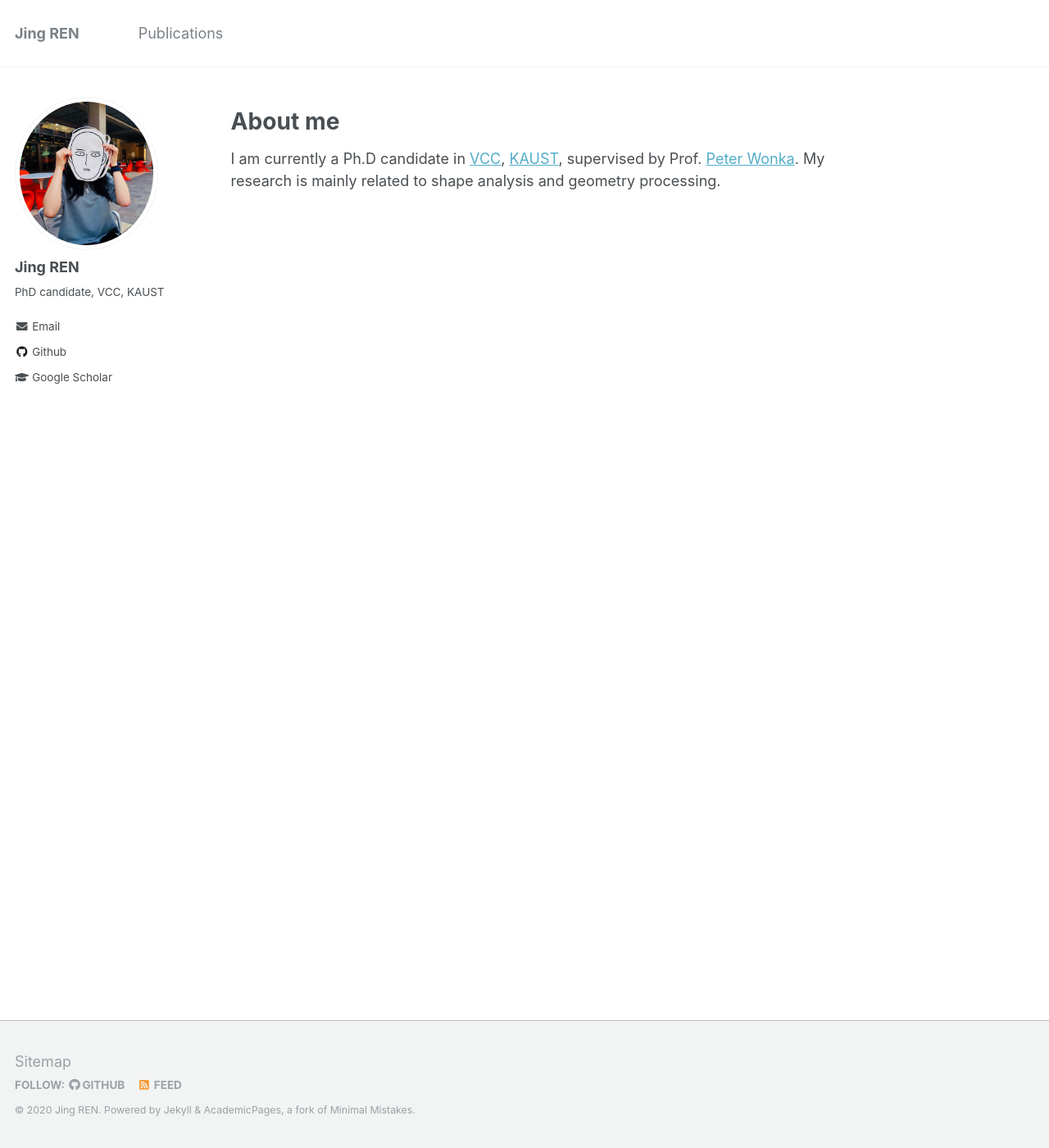
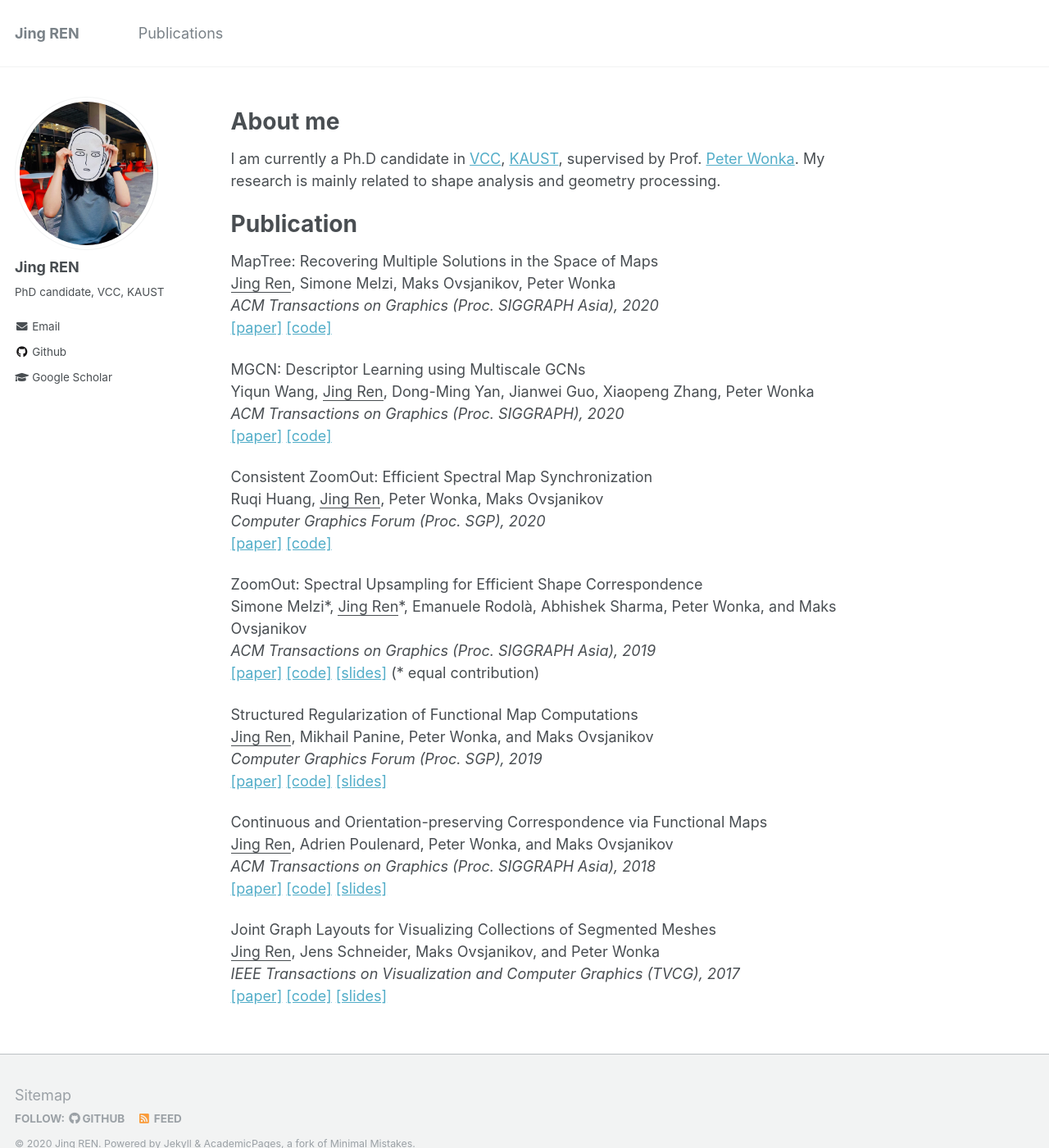
Before and after one commit to llorz/llorz.github.io, a Jekyll site: the page built from _pages/about.md, in a window 1280 px wide and 1400 px high. Shown: the whole window at 82% size. Built offline with Jekyll 4.4.1, drawn with Linux system fonts in a browser that asks for light colours.

Commit message:
Update about.md

```diff
--- a/_pages/about.md
+++ b/_pages/about.md
@@ -12,3 +12,63 @@ redirect_from:
 # About me
 
 I am currently a Ph.D candidate in [VCC](https://cemse.kaust.edu.sa/vcc), [KAUST](https://www.kaust.edu.sa/en), supervised by Prof. [Peter Wonka](http://peterwonka.net/). My research is mainly related to shape analysis and geometry processing.
+
+
+
+# Publication
+
+MapTree: Recovering Multiple Solutions in the Space of Maps\
+<u>Jing Ren</u>, Simone Melzi, Maks Ovsjanikov, Peter Wonka\
+*ACM Transactions on Graphics (Proc. SIGGRAPH Asia), 2020*\
+[\[paper\]](https://arxiv.org/abs/2006.02532)
+[\[code\]](https://github.com/llorz/SGA20_mapExplor)
+
+
+
+MGCN: Descriptor Learning using Multiscale GCNs\
+Yiqun Wang, <u>Jing Ren</u>, Dong-Ming Yan, Jianwei Guo, Xiaopeng Zhang, Peter Wonka\
+*ACM Transactions on Graphics (Proc. SIGGRAPH), 2020*\
+[\[paper\]](https://arxiv.org/abs/2001.10472)
+[\[code\]](https://github.com/yiqun-wang/MGCN)
+
+
+Consistent ZoomOut: Efficient Spectral Map Synchronization\
+Ruqi Huang, <u>Jing Ren</u>, Peter Wonka, Maks Ovsjanikov\
+*Computer Graphics Forum (Proc. SGP), 2020*\
+[\[paper\]](https://onlinelibrary.wiley.com/doi/abs/10.1111/cgf.14084)
+[\[code\]](https://github.com/ruqihuang/SGP2020_ConsistentZoomOut)
+
+
+
+ZoomOut: Spectral Upsampling for Efficient Shape Correspondence\
+Simone Melzi\*, <u>Jing Ren</u>\*, Emanuele Rodolà, Abhishek Sharma, Peter Wonka, and Maks Ovsjanikov\
+*ACM Transactions on Graphics (Proc. SIGGRAPH Asia), 2019*\
+[\[paper\]](https://www.dropbox.com/s/duhr5b426xb1q72/2019sga_zoomout.pdf?dl=0)
+[\[code\]](https://github.com/llorz/SGA19_zoomOut)
+[\[slides\]](https://www.dropbox.com/s/yvi1b6npk4kqlas/SGA19_zoomOut_slides.pdf?dl=0) (\* equal contribution)
+
+
+
+Structured Regularization of Functional Map Computations\
+<u>Jing Ren</u>, Mikhail Panine, Peter Wonka, and Maks Ovsjanikov\
+*Computer Graphics Forum (Proc. SGP), 2019*\
+[\[paper\]](https://www.dropbox.com/s/ctvor2e25eaaev6/2019SGP_Structured_Regularization_fMap.pdf?dl=0)
+[\[code\]](https://github.com/llorz/SGP19_complex_resolvent_laplacian)
+[\[slides\]](https://www.dropbox.com/s/ah8if4wywfr98su/SGP19_complex_resolvent_laplacian.pdf?dl=0)
+
+
+
+Continuous and Orientation-preserving Correspondence via Functional Maps\
+<u> Jing Ren</u>, Adrien Poulenard, Peter Wonka, and Maks Ovsjanikov\
+*ACM Transactions on Graphics (Proc. SIGGRAPH Asia), 2018*\
+[\[paper\]](https://www.dropbox.com/s/j0r4x5yul5s76rw/2018SGA_orientation_BCICP.pdf?dl=0)
+[\[code\]](https://github.com/llorz/SGA18_orientation_BCICP_code)
+[\[slides\]](https://www.dropbox.com/s/uc7501d81vxbip5/SGA18_orientation_slides.pdf?dl=0)
+
+
+Joint Graph Layouts for Visualizing Collections of Segmented Meshes\
+<u>Jing Ren</u>, Jens Schneider, Maks Ovsjanikov, and Peter Wonka\
+*IEEE Transactions on Visualization and Computer Graphics (TVCG), 2017*\
+[\[paper\]](https://ieeexplore.ieee.org/document/8031987/)
+[\[code\]](https://github.com/llorz/TVCG17_JointMap_code)
+[\[slides\]](https://www.dropbox.com/s/l73hp1ty1o4nofz/SGP19_TVCG17_jointLayout.pdf?dl=0)
```
